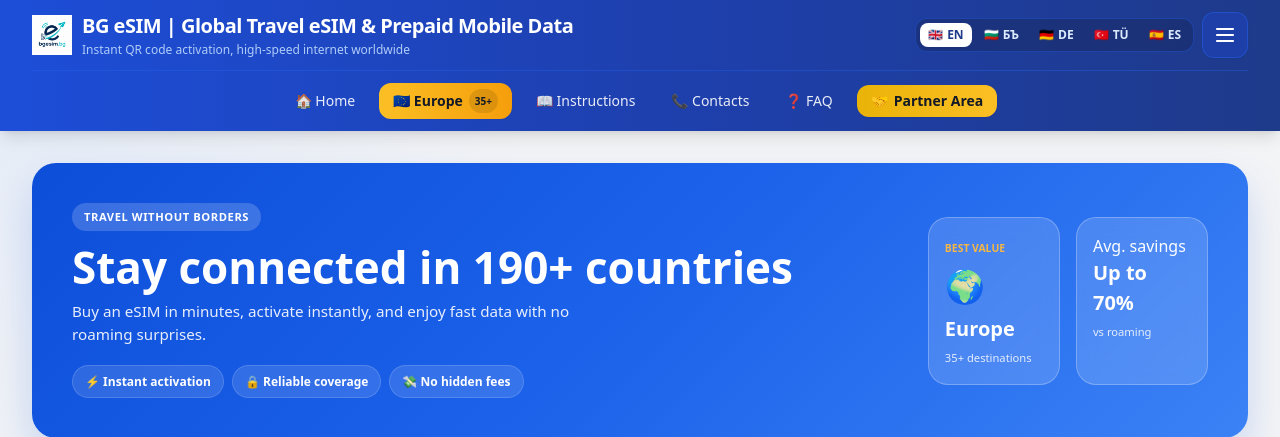
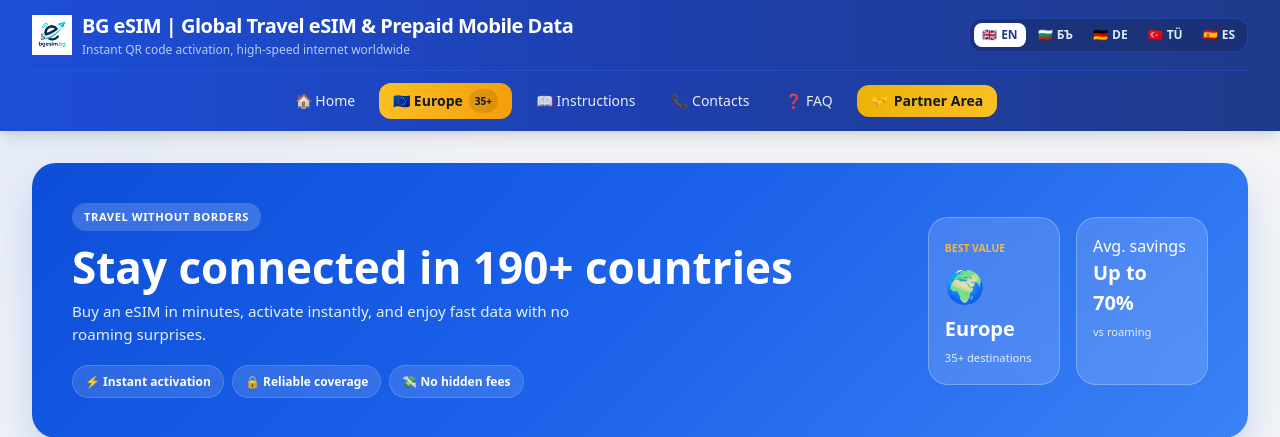
Before and after one commit to VioletaGeorgieva-dev/bgesim, a FastAPI app: page / in a window 1280 px wide. Shown: the top 437 px of the page. Run offline with FastAPI, Linux system fonts and the light colour scheme; parts of the project's set-up code (start-up, migrations or seed data) failed here and were passed over; some libraries are stand-ins or nearby versions.

Commit message:
Update index.html

```diff
--- a/app/templates/index.html
+++ b/app/templates/index.html
@@ -41,7 +41,7 @@
             <!-- ДЯСНА ЧАСТ: Езици с флагове + Гамбургер бутон -->
             <div class="flex items-center gap-2">
 
-                <!-- Езици с флагове (винаги видими в хедъра) -->
+                <!-- Езици с флагове (винаги видими горе в хедъра) -->
                 <div class="flex items-center gap-1 bg-blue-950/40 p-1 rounded-xl border border-blue-600/40">
                     {% set flags = {'en': '🇬🇧', 'bg': '🇧🇬', 'de': '🇩🇪', 'tr': '🇹🇷', 'es': '🇪🇸'} %}
                     {% for code, label in supported_langs.items() %}
@@ -57,7 +57,7 @@
 
                 <!-- Бутон за падащо меню (Гамбургер) -->
                 <button type="button" onclick="toggleMobileMenu()"
-                        class="p-2.5 rounded-xl bg-blue-800/80 hover:bg-blue-700 text-white focus:outline-none transition shadow-sm border border-blue-600/50"
+                        class="p-2.5 rounded-xl bg-blue-800/80 hover:bg-blue-700 text-white focus:outline-none transition shadow-sm border border-blue-600/50 xl:hidden"
                         aria-label="Toggle Menu">
                     <svg id="menu-icon" class="w-6 h-6" fill="none" stroke="currentColor" viewBox="0 0 24 24">
                         <path stroke-linecap="round" stroke-linejoin="round" stroke-width="2.2" d="M4 6h16M4 12h16M4 18h16"></path>
@@ -67,7 +67,7 @@
             </div>
         </div>
 
-        <!-- ДЕСКТОП НАВИГАЦИЯ (Показва се само на по-големи екрани) -->
+        <!-- ДЕСКТОП НАВИГАЦИЯ (Показва се само на големи екрани навън) -->
         <div class="hidden xl:flex items-center justify-center gap-3 pt-3 border-t border-blue-600/40 mt-3">
             <nav class="flex items-center gap-3 text-sm font-medium">
                 <a href="/" class="text-white/90 hover:text-white transition px-3 py-1.5 rounded-xl hover:bg-blue-700/60">🏠 Home</a>
@@ -86,7 +86,7 @@
 
     </div>
 
-    <!-- МОБИЛНО ПАДАЩО МЕНЮ (Отваря се от бутона горе вдясно) -->
+    <!-- МОБИЛНО ПАДАЩО МЕНЮ (Тук са линковете: Home, Europe, Инструкции, Контакти, Въпроси, Партньори) -->
     <div id="mobile-menu" class="hidden xl:hidden bg-blue-950/95 backdrop-blur-md border-t border-blue-800/80 px-4 pt-3 pb-5 space-y-2 shadow-2xl">
         <div class="flex flex-col gap-1.5">
             <a href="/" class="px-3.5 py-2.5 rounded-xl text-sm font-medium text-white hover:bg-blue-900 flex items-center gap-3"><span>🏠</span> Home</a>
@@ -103,6 +103,13 @@
         </div>
     </div>
 </header>
+
+<script>
+    function toggleMobileMenu() {
+        const menu = document.getElementById('mobile-menu');
+        menu.classList.toggle('hidden');
+    }
+</script>
 
 <script>
     function toggleMobileMenu() {
```
